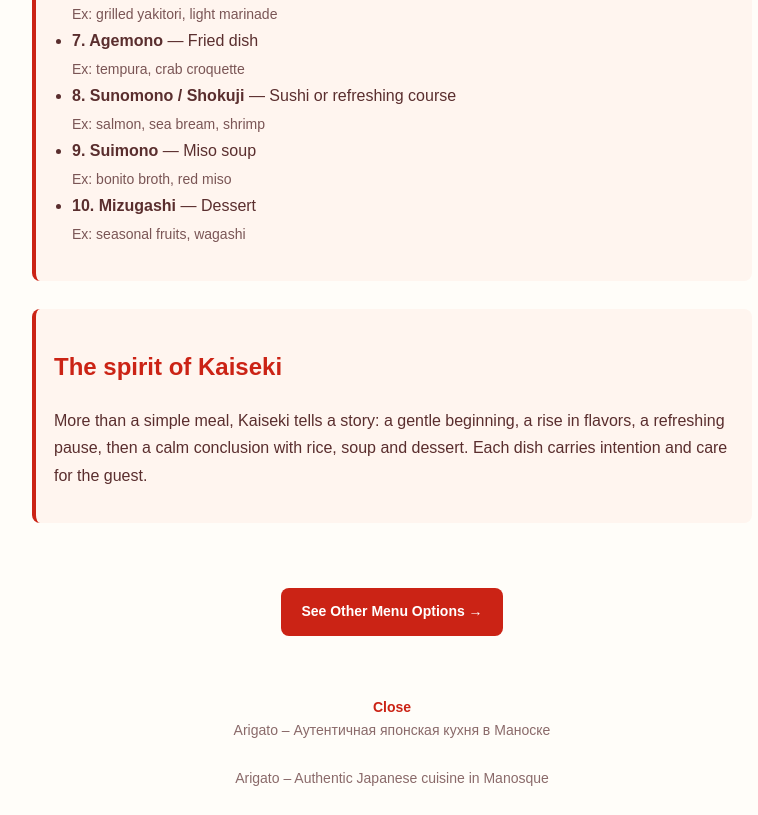
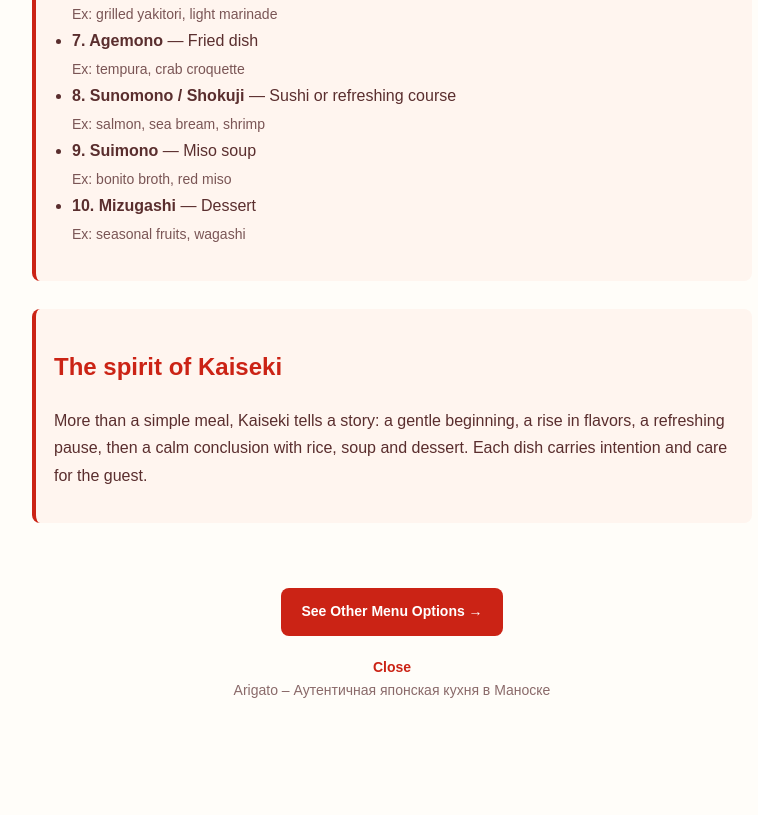
Before and after one commit to rendevilin-ops/arigato, a plain HTML site: page kaiseki_en.html in a window 1280 px wide. Shown: the part 870-1685 px from the top of the page, without its empty margins (248-1006 px from the left). After the commit the page ends 1597 px from the top, so only its background shows below. Drawn offline with Linux system fonts and the light colour scheme.

Commit message:
Update kaiseki_en.html

```diff
--- a/kaiseki_en.html
+++ b/kaiseki_en.html
@@ -100,12 +100,9 @@ it is designed to accompany conversation, sharing and harmony between guests.
    See Other Menu Options →
 </a><br>
 
-    <div class="footer">
     <a href="#" class="back" onclick="window.close(); return false;">Close</a><br>
     Arigato – Аутентичная японская кухня в Маноске
-</div>
-<br>
-    Arigato – Authentic Japanese cuisine in Manosque
+
 </div>
 
 </body>
```
